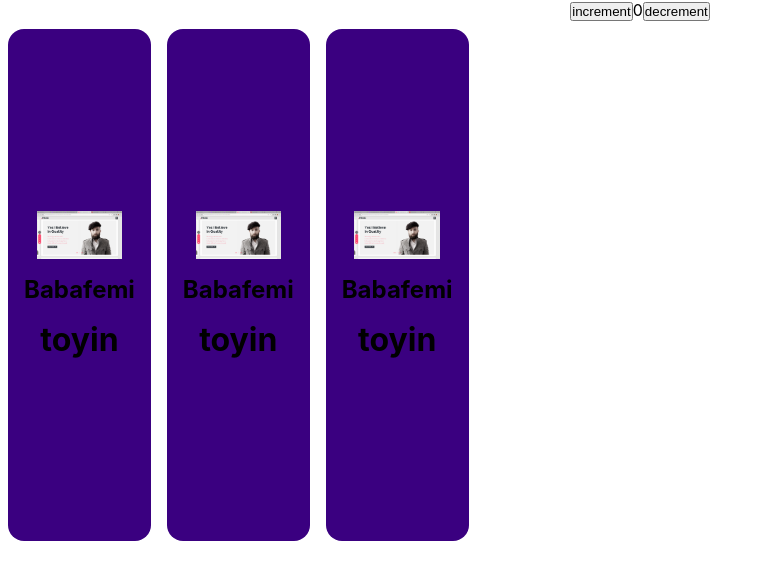
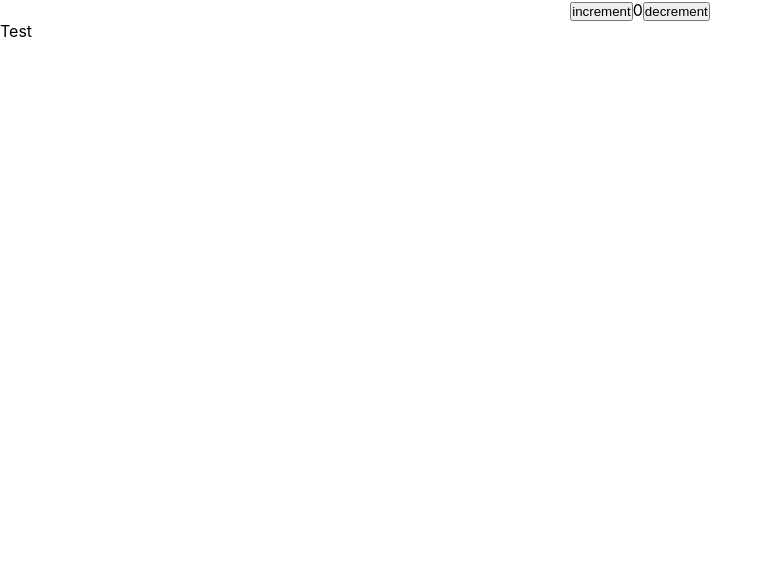
Before and after one commit to Codekazuki/jsmilga, a React (Create React App) app: page / in a window 1280 px wide. Shown: the top 580 px of the page, without its empty margins (0-769 px from the left). Built offline with nearby package versions, Linux system fonts and the light colour scheme.

Commit message:
clearance

```diff
--- a/src/Test.js
+++ b/src/Test.js
@@ -1,51 +1,7 @@
 import React from "react";
-// import myImage from "./assets/Screenshot (38).png";
 
-const name = "Babafemi";
-const middleName = "toyin";
+const Test = () => {
+  return <div>Test</div>;
+};
 
-const eke = "./images/Screenshot (41).png";
-
-function Test() {
-  return (
-    <div>
-      <Booklist />
-    </div>
-  );
-}
-const Booklist = () => {
-  return (
-    <div className='booklist'>
-      <Book />
-      <Book />
-      <Book />
-    </div>
-  );
-};
-function Book() {
-  return (
-    <div className='book'>
-      {/* <Name />
-      <Image />
-      <Book2 />
-      <Author /> */}
-      <img height='48px' src={eke} alt={middleName} />
-
-      <h2>{name}</h2>
-      <h1>{middleName}</h1>
-    </div>
-  );
-}
-// const Image = () => {
-//   return <img className='pix' src={myImage} alt='amazon' />;
-// };
-// const Book2 = () => (
-//   <img className='pix' src='./images/Screenshot (41).png' alt='book2' />
-// );
-// function Author() {
-//   return <h1>ayodele</h1>;
-// }
-// function Name() {
-//   return <h2>becoming a world class techie</h2>;
-// }
 export default Test;
```
